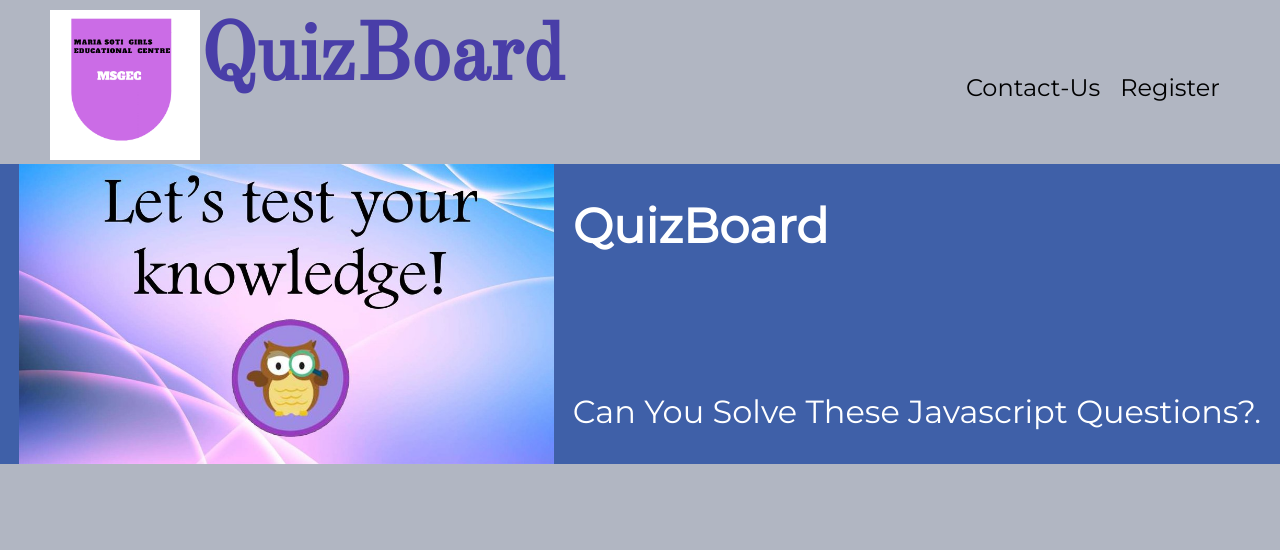
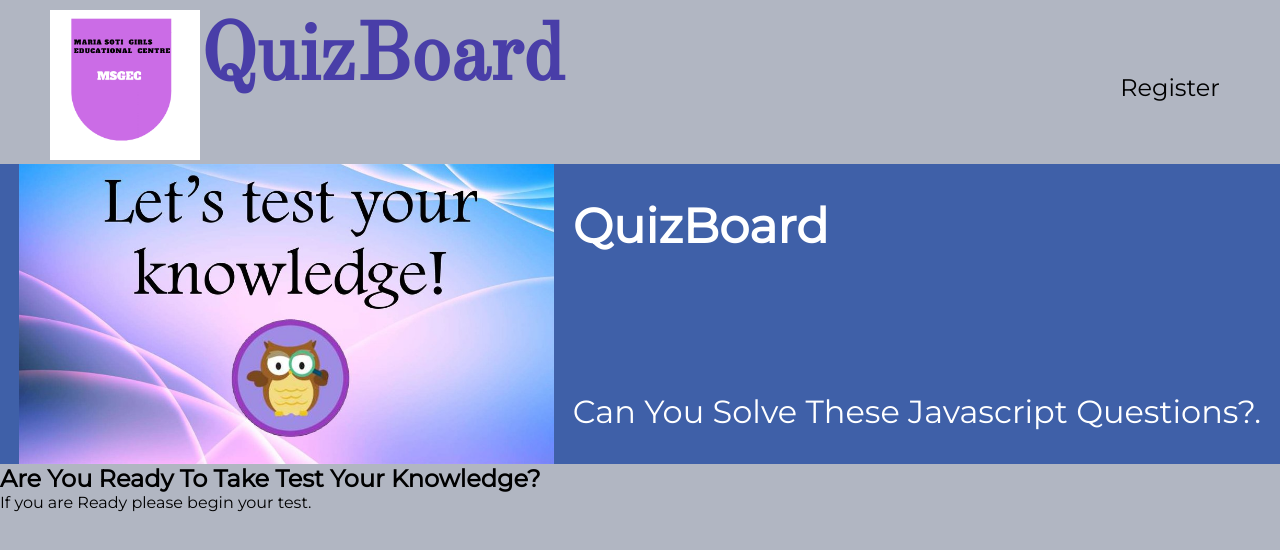
Before and after one commit to SharonneKemboi/MSGEC-Quizboard, a plain HTML site: page index.html in a window 1280 px wide. Drawn offline with nearby package versions, Linux system fonts and the light colour scheme.

Commit message:
Tag:Added a invite section

```diff
--- a/index.html
+++ b/index.html
@@ -17,9 +17,6 @@
             </div>
             <ul class="main">
                 <li class="nav-item">
-                    <a href="#">Contact-Us</a>
-                </li>
-                <li class="nav-item">
                     <a href="#" class="Signup">Register</a>
                 </li>
             </ul>
@@ -35,6 +32,13 @@
             </div>
         </div>
     </section>
+    <section class="section2">
+        <div class="welcome">
+            <h2>Are You Ready To Take Test Your Knowledge?</h2>
+            <p>If you are Ready please begin your test.</p>
+
+        </div>
+    </section>
 
 
 
```
